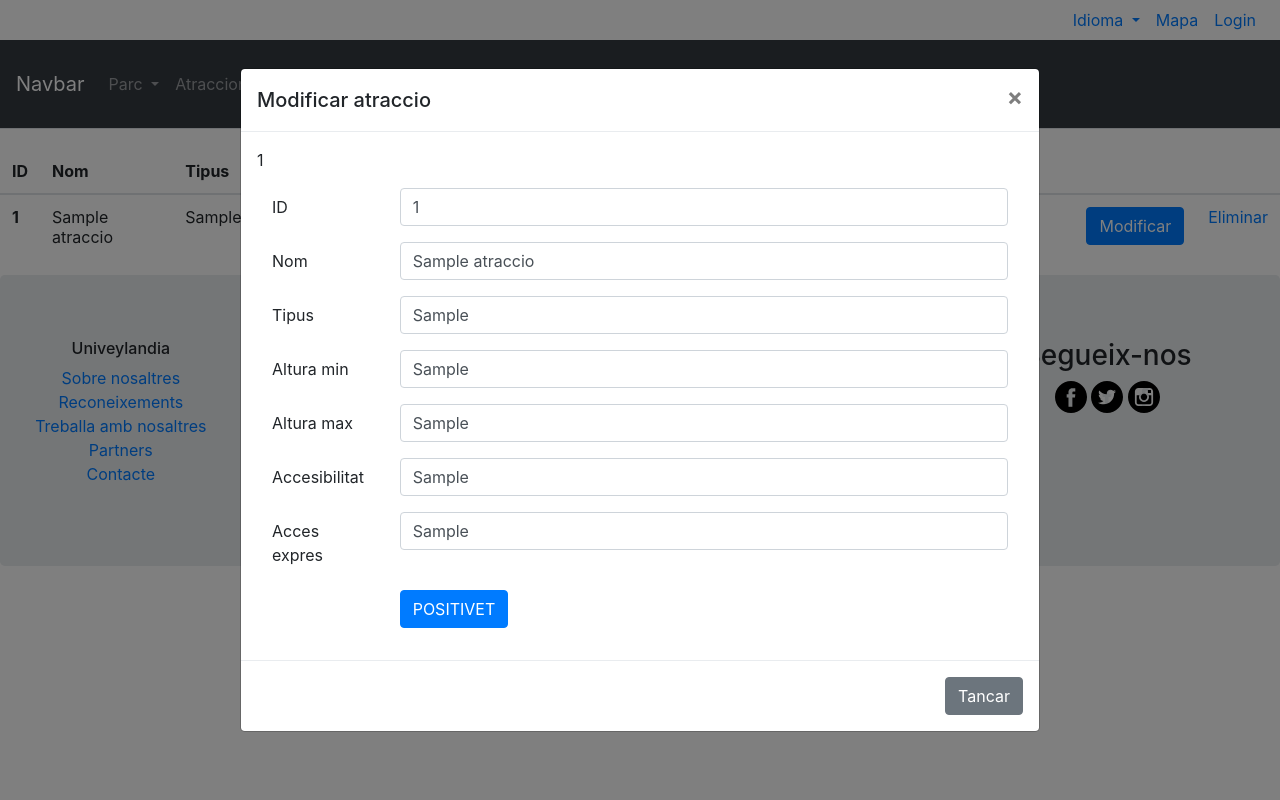
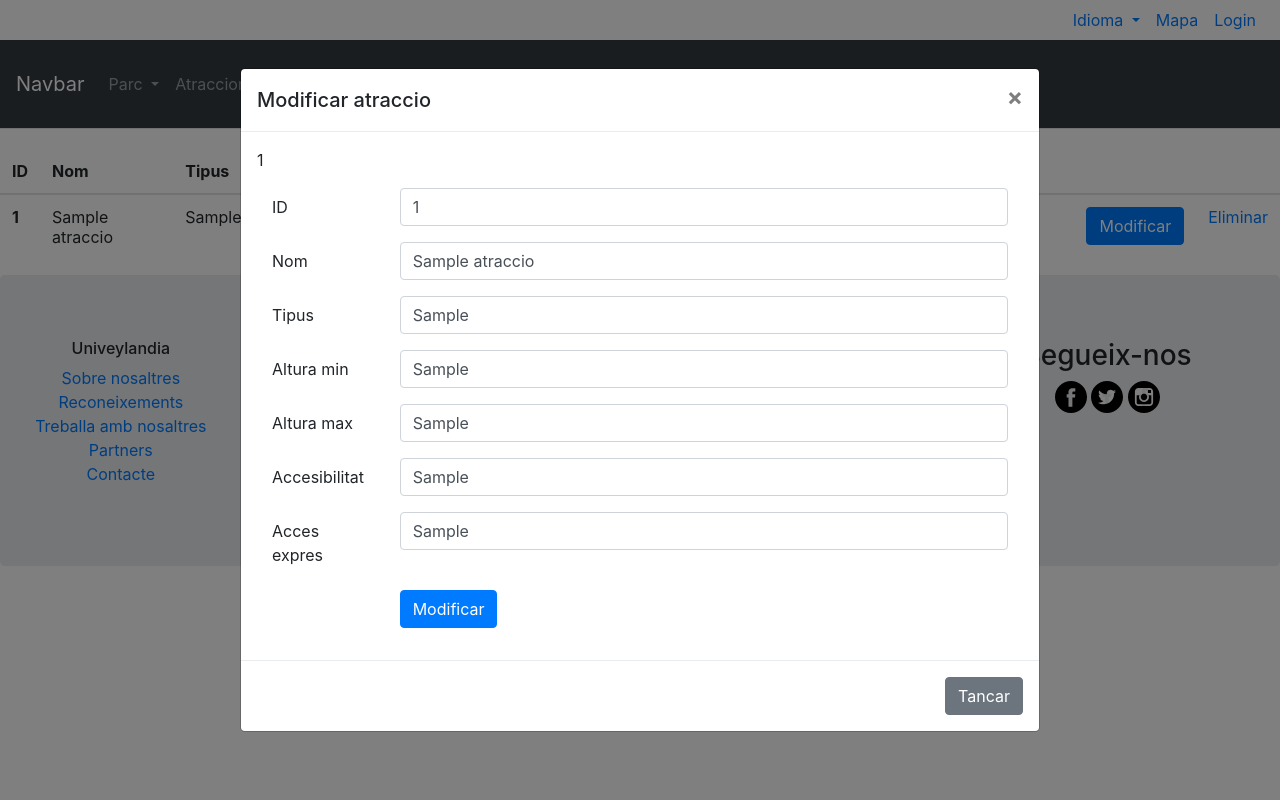
Before and after one commit to jfebrerc/univeylandiaPHP, a PHP site: page /Atraccions/consulta_test.php in a window 1280 px wide, after a click on "Modificar". Run offline with PHP 8.4, Linux system fonts and the light colour scheme; tables that the repository leaves empty or names only in its code hold one stand-in row (values such as "Sample post").

Commit message:
Update consulta_test.php

```diff
--- a/Atraccions/consulta_test.php
+++ b/Atraccions/consulta_test.php
@@ -142,6 +142,8 @@ if (!isset($_SESSION['id_rol'])) :?>
 <?php endif ?>
 
 <?php
+    header('Cache-Control: no-cache');
+    header('Pragma: no-cache');
     include ("conexio.php");
     include ("classes/classeAtraccio.php");
     $conexio = crearConexio();
@@ -254,7 +256,7 @@ if (!isset($_SESSION['id_rol'])) :?>
                       </div>
                       <div class="form-group row">
                         <div class="offset-sm-2 col-sm-10">
-                          <input type="submit" class="btn btn-primary" name="modificar" value="POSITIVET" onclick="location.reload();">';
+                          <input type="submit" class="btn btn-primary" name="modificar" value="Modificar"">';
                               //$modificar = modificar_atraccio($id_atraccio, $nom_atraccio, $tipus_atraccio, $altura_min, $altura_max, $accessibilitat, $acces_express);
 
               echo'          </div>
```
